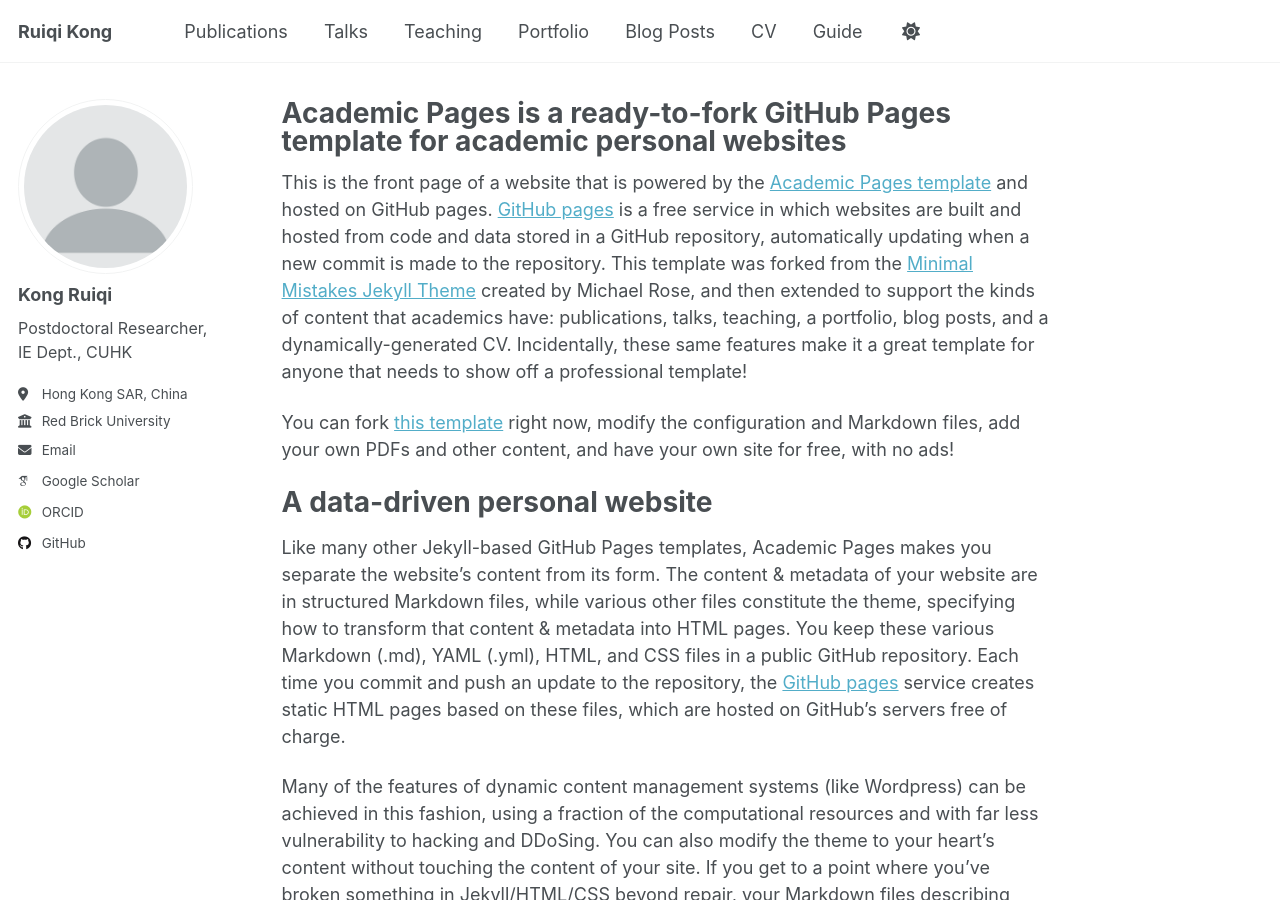
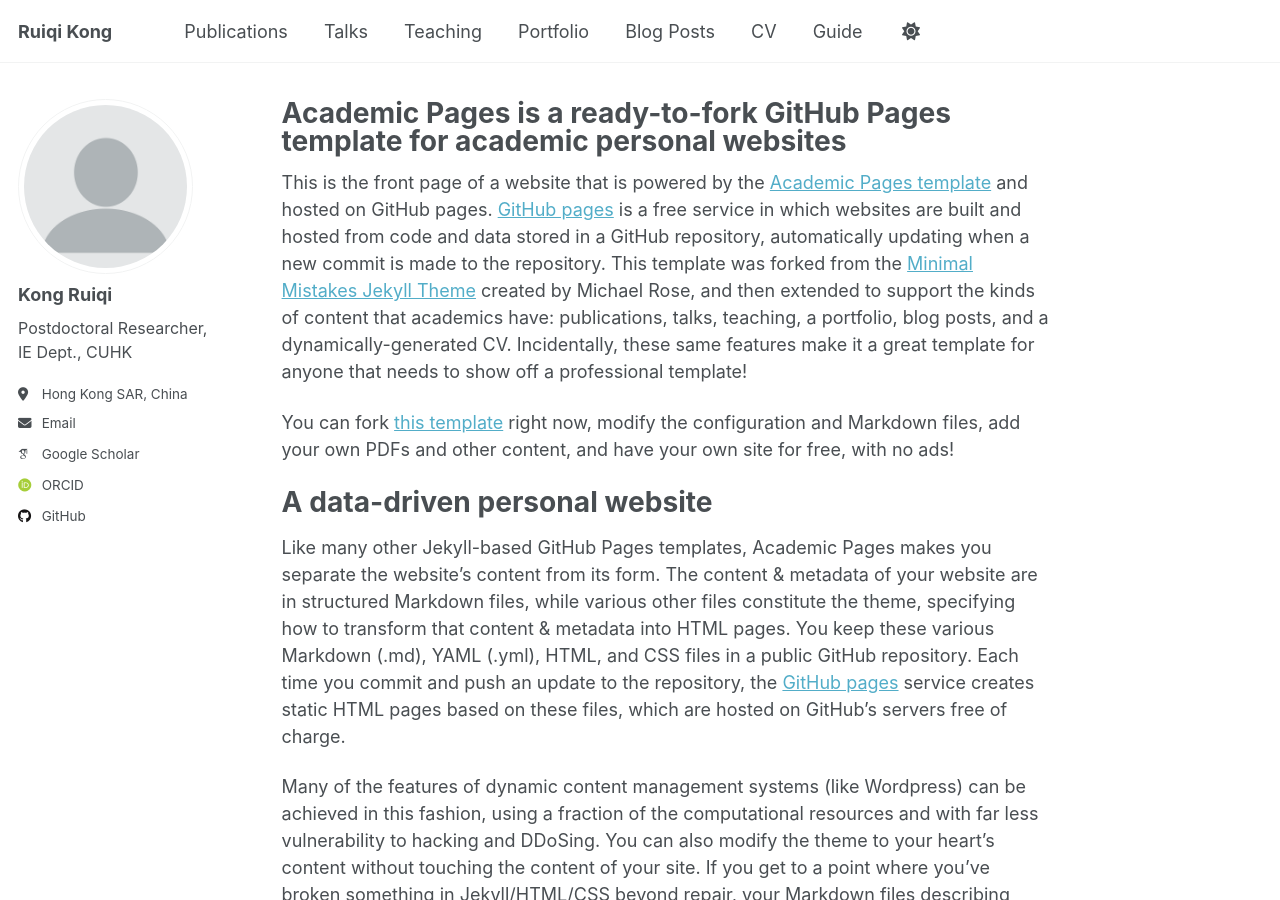
Before and after one commit to Oriseven/Oriseven.github.io, a Jekyll site: the page built from _pages/about.md, in a window 1280 px wide and 900 px high. Built offline with Jekyll 4.4.1, drawn with Linux system fonts in a browser that asks for light colours; some web fonts are replaced; a script that is not in the unit is left out; part of the change alters nothing that is shown.

Commit message:
Update _config.yml

```diff
--- a/_config.yml
+++ b/_config.yml
@@ -27,9 +27,9 @@ author:
   pronouns         : # example: "she/her"
   bio              : "<font size=3>Postdoctoral Researcher,<br>IE Dept., CUHK</font>" #<center>
   location         : "Hong Kong SAR, China"
-  employer         : "Red Brick University"
+  employer         : #"Red Brick University"
   uri              : # URL
-  email            : "none@example.org"
+  email            : "zzzoey.kk@gmail.com"
 
   # Academic websites
   academia         : # URL
```
